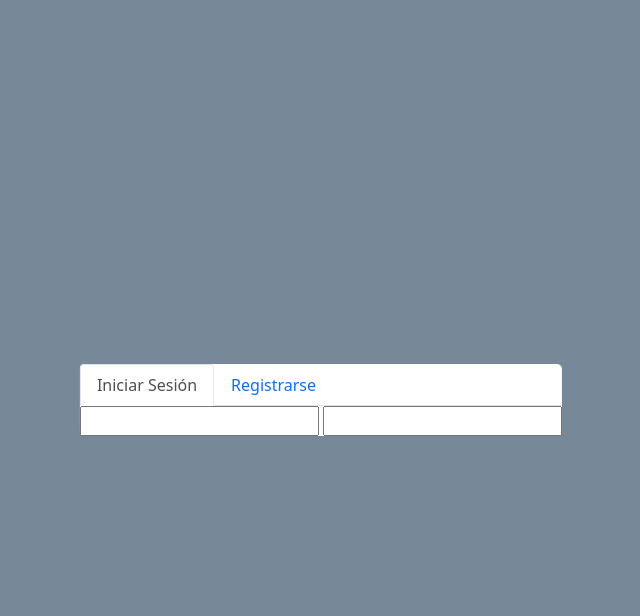
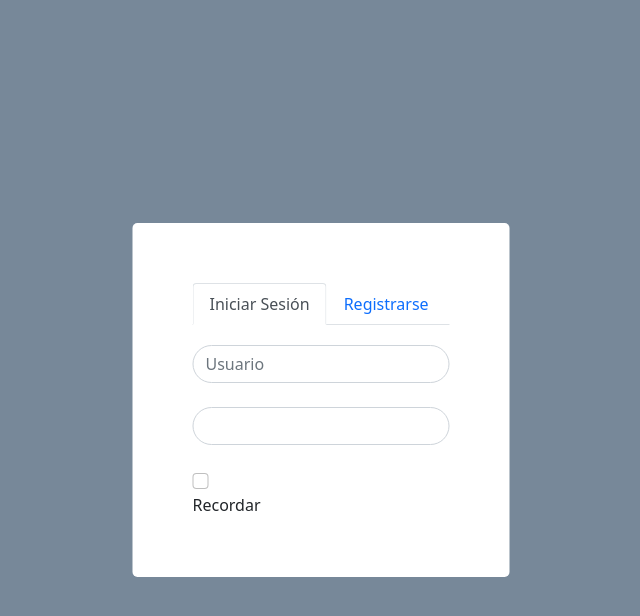
Before and after one commit to GerardEspinosa/ProjectGIA, a PHP site: page /login.html in a window 1280 px wide. Shown: the top 616 px of the page, without its empty margins (319-959 px from the left). Run offline with PHP 8.4, Linux system fonts and the light colour scheme.

Commit message:
Login corregido y remember me añadido

```diff
--- a/GIA/css/main.css
+++ b/GIA/css/main.css
@@ -24,10 +24,22 @@
     position: relative;
   }
 
-  .child {
+.child {
     /* Center vertically and horizontally */
     position: absolute;
     top: 50%;
     left: 50%;
     transform: translate(-50%, -50%);
-  }
+}
+
+.padding-60{
+    padding: 60px;
+}
+
+.push{
+    margin-bottom: 20px !important;
+}
+
+.rounded-30{
+    border-radius: 30px !important;
+}
--- /dev/null
+++ b/GIA/js/main.js
@@ -0,0 +1,25 @@
+rmCheck = document.getElementById("checkRemember");
+user = document.getElementById("user");
+
+
+//Al entrar a la pantalla de login comprobamos en el localStorage si hay que activar el checknox y rellenar el campo de usuario
+if (localStorage.checkbox && localStorage.checkbox !== "") {
+    rmCheck.setAttribute("checked", "checked");
+    user.value = localStorage.username;
+} else {
+    rmCheck.removeAttribute("checked");
+    user.value = "";
+}
+
+function lsRememberMe() {
+    // Si el check está marcado y el usuario no está vacio guardamos los valores en el localStorage
+    if (rmCheck.checked && user.value !== "") {
+        localStorage.username = user.value;
+        localStorage.checkbox = rmCheck.value;
+    }
+    //Si el check está desmarcado vaciamos los valores en el localStorage
+    else {
+        localStorage.username = "";
+        localStorage.checkbox = "";
+    }
+}
--- a/GIA/login.html
+++ b/GIA/login.html
@@ -9,9 +9,9 @@
         <link rel="stylesheet" href="css/bootstrap.css">
     </head>
     <body class="bg-lightgrey">
-        <div class="containe bg-white col-xxl-4">
-            <div class="child bg-white">
-                <ul class="nav nav-tabs" id="myTab" role="tablist">
+        <div class="col-xxl-4">
+            <div class="padding-60 child bg-white">
+                <ul class="nav nav-tabs push" id="myTab" role="tablist">
                     <li class="nav-item" role="presentation">
                         <button class="nav-link active" id="home-tab"
                             data-bs-toggle="tab" data-bs-target="#home"
@@ -26,13 +26,17 @@
                     </li>
                 </ul>
                 <div class="tab-content" id="myTabContent">
-                    <div class="tab-pane fade show active" id="home" role="tabpanel" aria-labelledby="home-tab">
+                    <div class="tab-pane fade show active" id="home"
+                        role="tabpanel" aria-labelledby="home-tab">
                         <form>
-                            <input type="text">
-                            <input type="password">
+                            <input id="user" type="text" class="form-control rounded-30" placeholder="Usuario" name="user" onchange="lsRememberMe()"><br>
+                            <input id="password" type="password" class="form-control rounded-30"><br>
+                            <input id="checkRemember" class="form-check-input" placeholder="Contraseña" type="checkbox" value="checked" onclick="lsRememberMe()"><br>
+                            <label for="checkRemember">Recordar</label>
                         </form>
                     </div>
-                    <div class="tab-pane fade" id="profile" role="tabpanel" aria-labelledby="profile-tab">
+                    <div class="tab-pane fade" id="profile" role="tabpanel"
+                        aria-labelledby="profile-tab">
                         <form></form>
                     </div>
                 </div>
@@ -40,4 +44,5 @@
         </div>
     </body>
     <script src="js/bootstrap.js"></script>
+    <script src="js/main.js"></script>
 </html>
```
